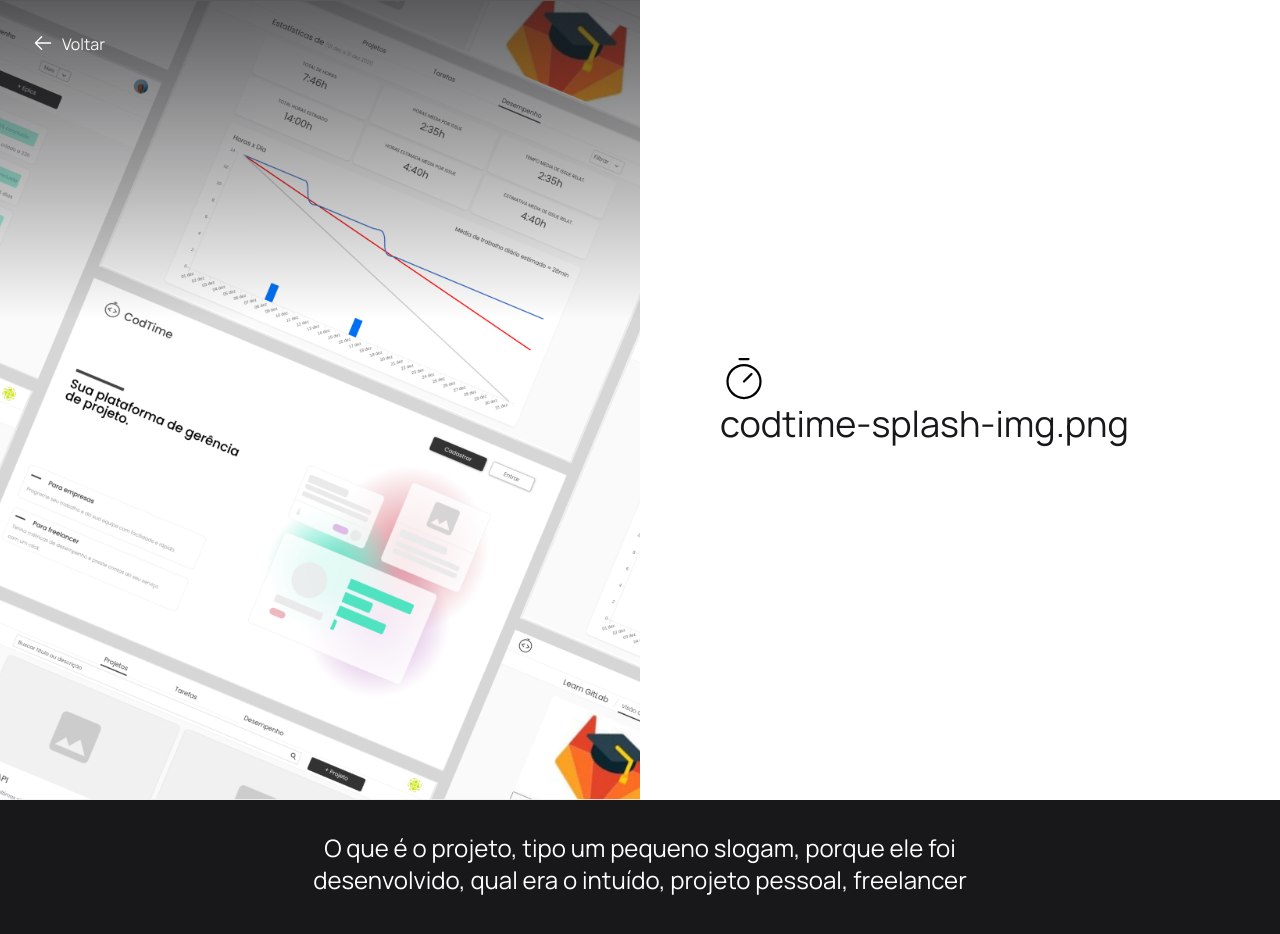
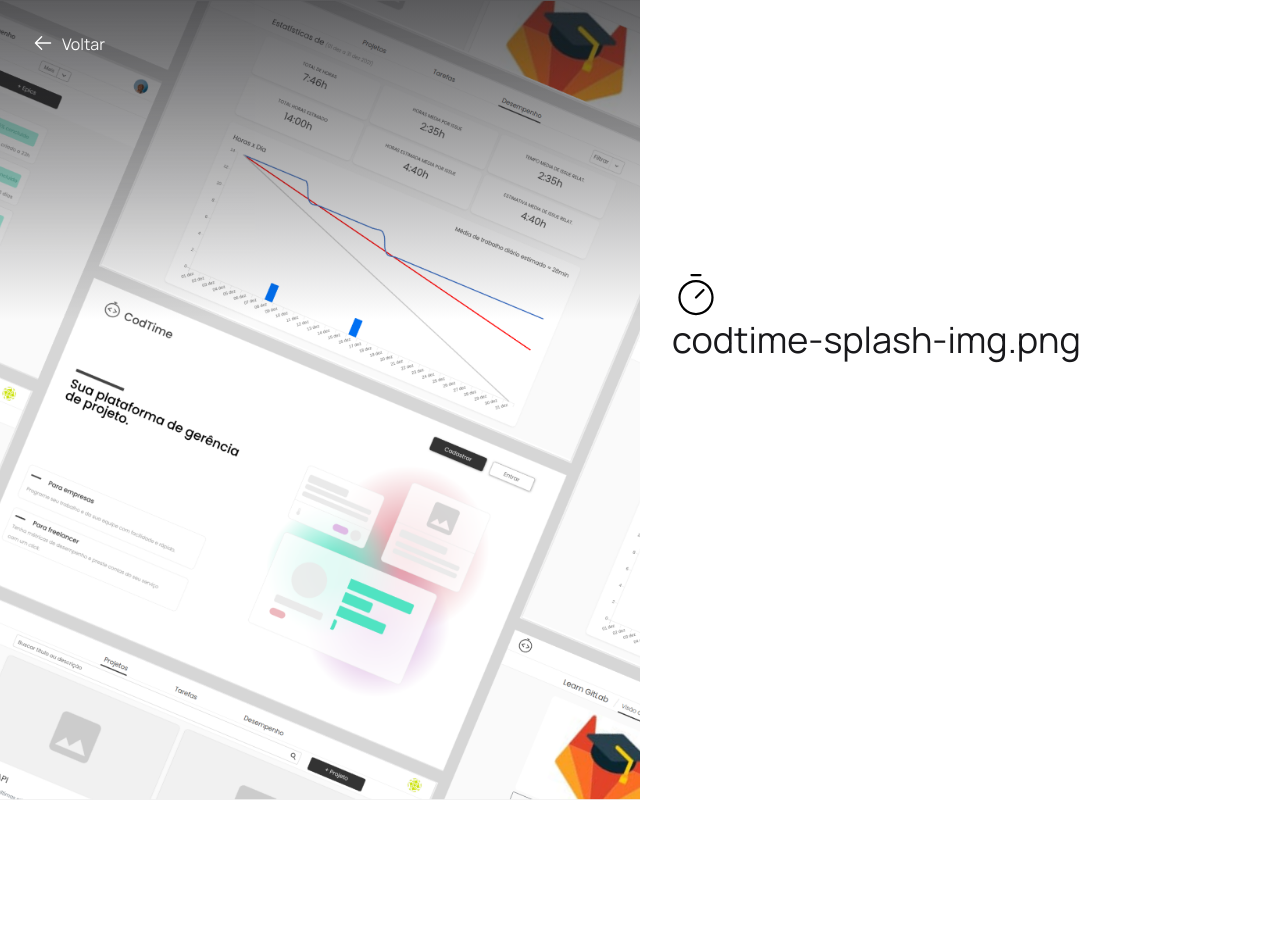
Before and after one commit to juliobissoli/personal-site, a Next.js app: page /project/codtime-splash-img.png in a window 1280 px wide. Shown: the top 934 px of the page. After the commit the page ends 800 px from the top, so only its background shows below. Built offline with nearby package versions, Linux system fonts and the light colour scheme.

Commit message:
Definição do layout da tela de projetos

```diff
--- a/pages/index.tsx
+++ b/pages/index.tsx
@@ -40,7 +40,7 @@ export default function Home() {
     <main className="scroller overflow-y-hidden	">
       {/* <MainMenu></MainMenu> */}
       <section className="flex  h-[100vh] scroll-child">
-        <div className="w-1/2 h-full  relative flex items-center justify-end fixed">
+        <div className="w-1/2 h-full  relative flex items-center justify-end">
           <h1
             className={`${poppins.className} 	 text-7xl w-[40vw] text-right fixed text-zinc-700 mb-[10rem] mr-8`}
           >
--- a/pages/project/[id].tsx
+++ b/pages/project/[id].tsx
@@ -20,8 +20,9 @@ const ProjectDetail: NextPage = (props) => {
   });
 
   return (
-    <main>
-      <section className="w-full flex">
+    <main className="scroller overflow-y-hidden	">
+      {/* <MainMenu></MainMenu> */}
+      <section className="flex  h-[100vh] scroll-child">
         <aside className="relative h-[100vh] w-1/2 ">
           <img
             src={`/${imgUrl}`}
@@ -38,8 +39,8 @@ const ProjectDetail: NextPage = (props) => {
             </div>
           </div>
         </aside>
-        <aside className="p-20 w-1/2 h-[100vh] flex items-center">
-          <div>
+        <aside className="w-1/2 h-full relative justify-start flex ">
+          <div className="fixed p-8 top-[30%]">
             <Timer size={48} weight="light" />{" "}
             <h1 className={`text-4xl text-zinc-900 ${subtitle.className}`}>
               {imgUrl}
@@ -47,15 +48,61 @@ const ProjectDetail: NextPage = (props) => {
           </div>
         </aside>
       </section>
-      <section className="h-[100vh] bg-zinc-900">
-        <div className="w-full flex justify-center ">
-          <span className="text-2xl  text-center text-white w-3/5 font-thin p-8">
-            O que é o projeto, tipo um pequeno slogam, porque ele foi
-            desenvolvido, qual era o intuído, projeto pessoal, freelancer
-          </span>
+      <section className="scroll-child flex justify-between">
+        <div className=" w-1/2    ">
+          <div className="w-full scroll-child ">
+            <aside className="h-[100vh] w-full p-8 flex justify-center items-center">
+              <span className="text-2xl text-center">
+                descrição do projeto, descrição do projeto, descrição do projeto...
+              </span>
+            </aside>
+          </div>
+        </div>
+        <div className="w-1/2" />
+      </section>
+
+      <section className="scroll-child sticky">
+        <div className=" h-[100vh] w-[100wv] bg-red-200 p-20">
+          <h1 className={`${subtitle.className} text-4xl `}>Sobre o projeto</h1>
         </div>
       </section>
     </main>
+    // <main>
+    //   <section className="w-full flex">
+    // <aside className="relative h-[100vh] w-1/2 ">
+    //   <img
+    //     src={`/${imgUrl}`}
+    //     className="h-full w-full object-cover border-0"
+    //   />
+    //   <div className="absolute text-white top-0  w-full h-full opacity-70 bg-gradient-to-t from-transparent to-zinc-900 from-60%">
+    //     <div className={`w-ful flex justify-start flex-col p-8`}>
+    //       <header className="w-full ">
+    //         <Link href={`/`} className="flex gap-2">
+    //           <ArrowLeft size={22} />
+    //           Voltar
+    //         </Link>
+    //       </header>
+    //     </div>
+    //   </div>
+    // </aside>
+    //     <aside className="p-20 w-1/2 h-[100vh] flex items-center">
+    // <div>
+    //   <Timer size={48} weight="light" />{" "}
+    //   <h1 className={`text-4xl text-zinc-900 ${subtitle.className}`}>
+    //     {imgUrl}
+    //   </h1>
+    // </div>
+    //     </aside>
+    //   </section>
+    //   <section className="h-[100vh] bg-zinc-900">
+    //     <div className="w-full flex justify-center ">
+    //       <span className="text-2xl  text-center text-white w-3/5 font-thin p-8">
+    //         O que é o projeto, tipo um pequeno slogam, porque ele foi
+    //         desenvolvido, qual era o intuído, projeto pessoal, freelancer
+    //       </span>
+    //     </div>
+    //   </section>
+    // </main>
   );
 };
 
```
